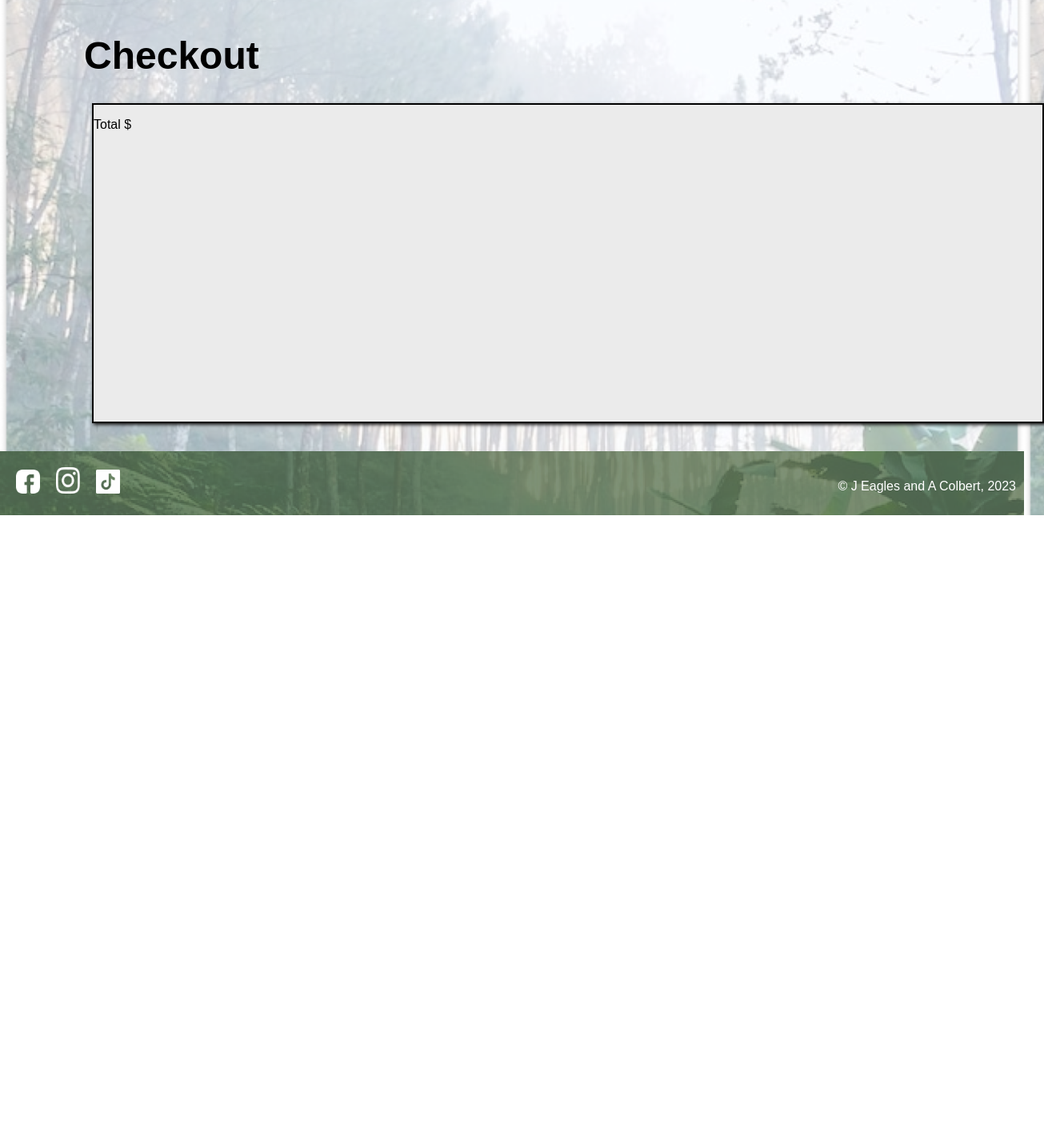
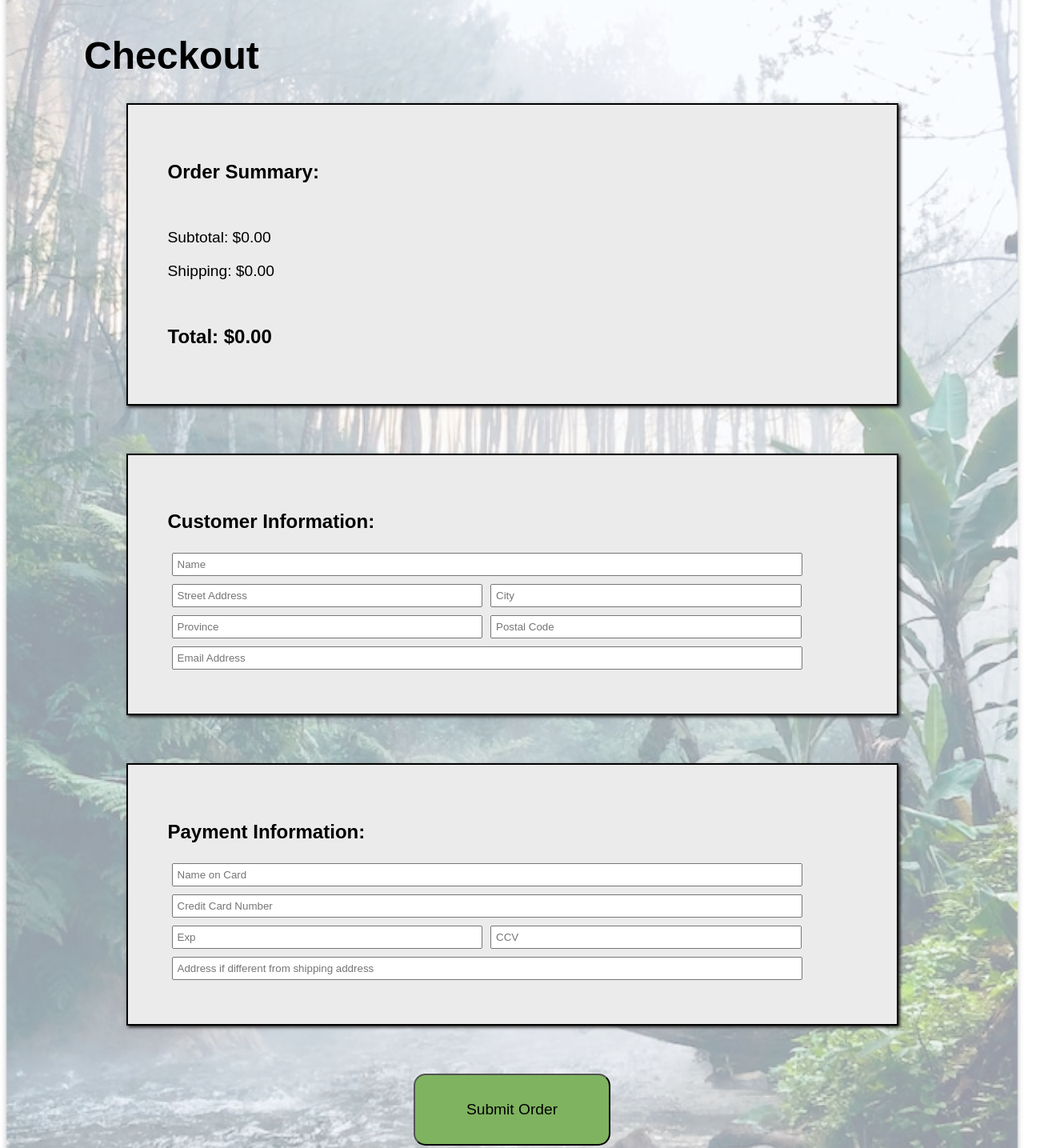
Before and after one commit to angry-mage/FinalSprintS2, a React (Create React App) app in the folder rainforest-store/: page /checkout in a window 1280 px wide. Shown: the part 345-1780 px from the top of the page at 80% size, 1305 px wide, since content can reach past the window. Before the commit the page ends 989 px from the top, so only its background shows below. Built offline with nearby package versions, Linux system fonts and the light colour scheme.

Commit message:
checkout page

```diff
--- /dev/null
+++ b/rainforest-store/src/components/SubmitOrder.css
@@ -0,0 +1,10 @@
+.submitButton {
+  font-size: larger;
+  background-color: #7fb35f;
+  border-radius: 15px;
+  justify-items: center;
+  width: 20%;
+  height: 90px;
+  cursor: pointer;
+  margin-bottom: 20px;
+}
--- /dev/null
+++ b/rainforest-store/src/components/SubmitOrder.jsx
@@ -0,0 +1,23 @@
+import React from 'react';
+import './SubmitOrder.css'
+
+function SubmitOrder() {
+  const handleClick = () => {
+    const messageDiv = document.getElementById('orderMessage');
+    if (messageDiv) {
+      messageDiv.innerHTML = "Your order has been submitted. Thanks for shopping with Rainforest!";
+      setTimeout(() => {
+        window.location.reload();
+      }, 2000);
+    }
+  };
+
+  return (
+    <>
+      <button className="submitButton" type="submit" onClick={handleClick}>Submit Order</button>
+      <div id="orderMessage"></div>
+    </>
+  );
+}
+
+export default SubmitOrder;
--- a/rainforest-store/src/contexts/CartContext.jsx
+++ b/rainforest-store/src/contexts/CartContext.jsx
@@ -13,8 +13,10 @@ export function CartProvider({ children }) {
     setCartItems((currentItems) => currentItems.filter((item) => item.id !== itemId));
   };
 
+  const total = cartItems.reduce((total, item) => total += item.price, 0).toFixed(2);
+
   return (
-    <CartContext.Provider value={{ cartItems, addToCart, removeFromCart }}>
+    <CartContext.Provider value={{ cartItems, addToCart, removeFromCart, total }}>
       {children}
     </CartContext.Provider>
   );
--- a/rainforest-store/src/pages/Cart.jsx
+++ b/rainforest-store/src/pages/Cart.jsx
@@ -5,9 +5,9 @@ import Footer from '../components/Footer'
 import './Cart.css'
 
 const Cart = () => {
-  const { cartItems, removeFromCart } = useContext(CartContext);
+  const { cartItems, removeFromCart, total } = useContext(CartContext);
 
-  const total = cartItems.reduce((total, item) => total += item.price, 0).toFixed(2);
+  // const total = cartItems.reduce((total, item) => total += item.price, 0).toFixed(2);
 
   return (
     <>
@@ -60,7 +60,7 @@ const Cart = () => {
 
 };
 
-export const calculateTotal = (cartItems) => {
-  return cartItems.reduce((total, item) => total + item.price, 0).toFixed(2);
-};
+// export const calculateTotal = (cartItems) => {
+//   return cartItems.reduce((total, item) => total + item.price, 0).toFixed(2);
+// };
 export default Cart;
--- a/rainforest-store/src/pages/Checkout.css
+++ b/rainforest-store/src/pages/Checkout.css
@@ -1,12 +1,14 @@
 .checkoutSummaryBox {
-    display: flex;
-    width: 1186px;
-    height: 396px;
+    /* display: flex; */
+    width: 70%;
+    height: auto;
     background-color: #ebebeb;
     margin-bottom: 60px;
-    margin-left: 90px;
+    margin-left: auto;
+    margin-right: auto;
     box-shadow: 2px 2px 4px rgb(29, 28, 28);
     border: 2pt, solid black;
+    padding: 50px;
 }
 
 .formInput {
@@ -31,3 +33,41 @@
     font-size: 3em;
     font-weight: bold;
 }
+
+.big {
+    font-size: larger;
+}
+
+.formBox {
+    display: flex;
+    flex-direction: row;
+    flex-wrap: wrap;
+    justify-content: space-around;
+    width: 70%;
+    height: auto;
+    background-color: #ebebeb;
+    margin-bottom: 60px;
+    margin-left: auto;
+    margin-right: auto;
+    box-shadow: 2px 2px 4px rgb(29, 28, 28);
+    border: 2pt, solid black;
+    padding: 50px;
+}
+
+.halfLine {
+    width: 43.5%;
+}
+
+.fullLine {
+    width: 90%
+}
+
+input {
+    padding: 5px;
+    margin: 5px;
+}
+
+#center {
+    text-align: center;
+    margin-bottom: 25px;
+}
--- a/rainforest-store/src/pages/Checkout.jsx
+++ b/rainforest-store/src/pages/Checkout.jsx
@@ -1,27 +1,69 @@
 import React, { useContext } from 'react';
 import { useLocation } from 'react-router-dom';
-import CheckoutForm from '../components/CheckoutForm'
+// import CheckoutForm from '../components/CheckoutForm'
 import Footer from '../components/Footer'
-import { calculateTotal } from './Cart.jsx';
+import { CartContext } from '../contexts/CartContext'
 import './Checkout.css'
+import SubmitOrder from '../components/SubmitOrder';
+
+
 
 const Checkout = () => {
-
+  const  {total}  = useContext(CartContext)
   const location = useLocation();
-  const total = location.state && location.state.total ? location.state.total : 0;
+  //const total = location.state && location.state.total ? location.state.total : 0;
+  const calculateShipping = (total) => {
+    if (total > 100 || total == 0) {
+      return (0.00).toFixed(2)
+    } else {
+      return (5).toFixed(2);
+    };
+  }
+  const shipping = calculateShipping(total)
+  const totCost = (parseFloat(total) + parseFloat(shipping)).toFixed(2);
 
   return (
     <>
       <h1 id='checkoutHeader'>Checkout</h1>
       <div className='checkoutSummaryBox'>
-        <p>Total ${calculateTotal}</p>
+        <h2>Order Summary:</h2>
+        <br />
+        <p className="big">Subtotal: ${total}</p>
+        <p className="big">Shipping: ${shipping}</p>
+        <br />
+        <h2>Total: ${totCost}</h2>
       </div>
 
+      <div className="formBox">
+      <form>
+      <h2>Customer Information:</h2>
+
+      <input  className="fullLine" type="text" placeholder="Name"></input>
+      <input  className="halfLine" type="text" placeholder="Street Address"></input>
+      <input className="halfLine" type="text" placeholder="City"></input>
+      <input className="halfLine" type="text" placeholder="Province"></input>
+      <input className="halfLine" type="text" placeholder="Postal Code"></input>
+      <input className="fullLine" type="text" placeholder="Email Address"></input>
+      </form>
+      </div>
+      <div className="formBox">
+      <form>
+      <h2>Payment Information:</h2>
+
+      <input  className="fullLine" type="text" placeholder="Name on Card"></input>
+      <input  className="fullLine" type="text" placeholder="Credit Card Number"></input>
+      <input className="halfLine" type="text" placeholder="Exp"></input>
+      <input className="halfLine" type="text" placeholder="CCV"></input>
+      <input className="fullLine" type="text" placeholder="Address if different from shipping address"></input>
+      </form>
+      </div>
+      <div id="center">
+      <SubmitOrder />
+      </div>
       <Footer />
     </>
   );
 };
 
 
-
 export default Checkout;
```
Also changed, not shown: rainforest-store/public/images/addToCart.png (added), 1 other file (tests, documents, lock files or other folders).
